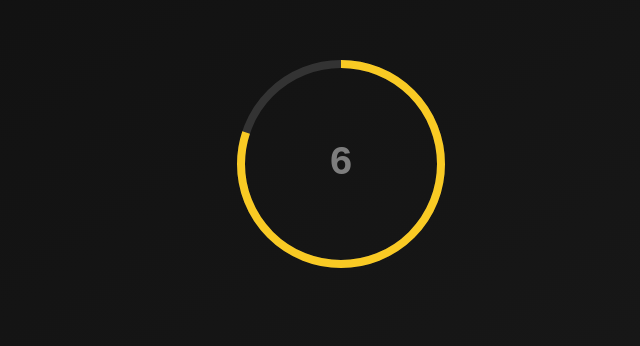
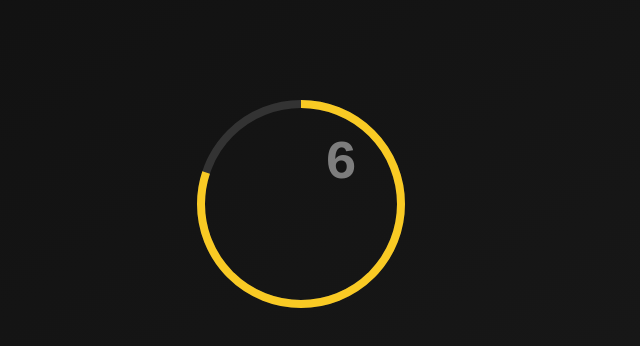
Before and after one commit to omer-kuluc/twenty-eight-things, a React (Vite) app: page / in a window 1280 px wide. Shown: the part 236-582 px from the top of the page, without its empty margins (299-939 px from the left). Built offline with nearby package versions, Linux system fonts and the light colour scheme.

Commit message:
Intro ve TopNav dosyalarında güncelleme yapıldı

```diff
--- a/src/App.css
+++ b/src/App.css
@@ -423,6 +423,10 @@ a {
   img {
     width: 25px;
   }
+
+  p {
+    color: #ffcc00;
+  }
 }
 
 .nav-button {
@@ -594,14 +598,14 @@ a {
   text-align: center;
   border-radius: 12px;
   box-shadow: 0 10px 30px rgba(0, 0, 0, 0.4);
-  opacity: 0.4;
-  transition: opacity 0.3s ease;
+  opacity: 0.5;
+  transition: opacity 0.7s ease;
 }
 
 .gallery-scroll-overlay:hover,
 .gallery-scroll-overlay:focus,
 .gallery-scroll-overlay:active {
-  opacity: 0.5;
+  opacity: 0.9;
 }
 
 .gallery-scroll-overlay h5 {
@@ -906,8 +910,23 @@ a {
 
   /*intro-tablet-start*/
 
+  .circle-wrapper {
+    width: 300px;
+    height: 300px;
+  }
+
+  .number-inside {
+    font-size: 3.8rem;
+  }
+
   /*intro-tablet-end*/
 
+  /*top-nav-tablet-start*/
+  .top-nav p {
+    margin-left: auto;
+  }
+
+  /*top-nav-tablet-end*/
 
   /*slider-tablet-start*/
 
--- a/src/components/Intro.jsx
+++ b/src/components/Intro.jsx
@@ -15,7 +15,7 @@ export default function Intro() {
       setIntroFinished(true);
       const done = setTimeout(() => {
         window.location.hash = "#/";
-      }, 250);
+      }, 2000);
       return () => clearTimeout(done);
     }
   }, [index]);
--- a/src/components/TopNav.jsx
+++ b/src/components/TopNav.jsx
@@ -26,6 +26,7 @@ export default function TopNav({ currentView }) {
       <a className="nav-button home" href="#/">
         <img src="/data/img/home-icon.svg" alt="" />
       </a>
+      <p><i>28 THINGS</i></p>
 
       {isMobile ? (
         <>
```
